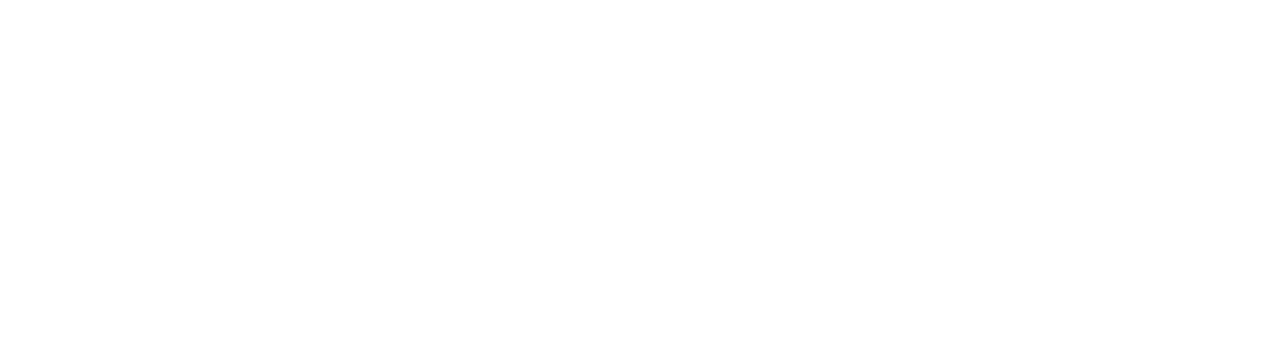
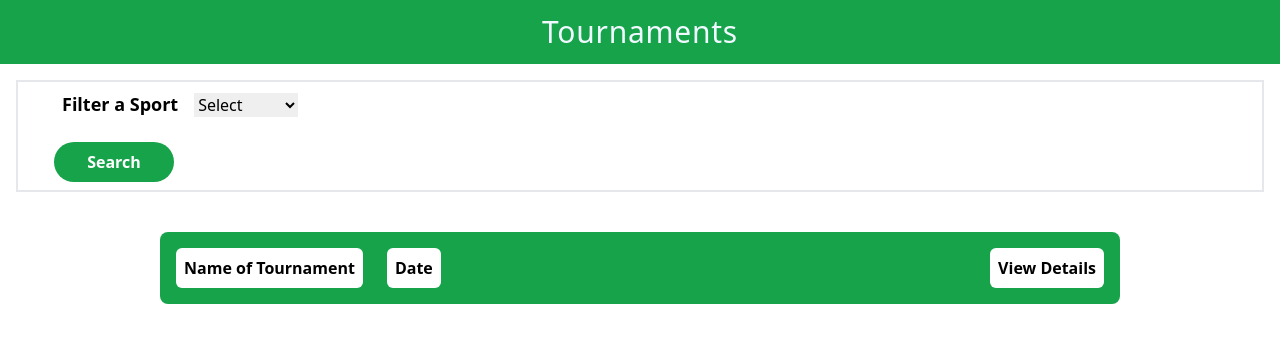
Before and after one commit to ar-rana/Sports-Management-Portal, a React (Create React App) app in the folder client/: page /tournaments in a window 1280 px wide. Before the commit this address had no page. Shown: the top 342 px of the page. Built offline with nearby package versions, Linux system fonts and the light colour scheme.

Commit message:
created tournaments page

```diff
--- a/client/src/App.js
+++ b/client/src/App.js
@@ -2,15 +2,17 @@ import React from "react";
 import { BrowserRouter, Routes, Route } from "react-router-dom";
 import Home from "./pages/Home";
 import Signup from "./pages/Signup";
+import Tournaments from "./pages/Tournaments";
 
 function App() {
   return (
     <div>
       <BrowserRouter>
-      <Routes>
-        <Route exact path="/" element={<Home/>}/>
-        <Route exact path="/signup" element={<Signup/>}/>
-      </Routes>
+        <Routes>
+          <Route exact path="/" element={<Home />} />
+          <Route exact path="/signup" element={<Signup />} />
+          <Route exact path="/tournaments" element={<Tournaments />} />
+        </Routes>
       </BrowserRouter>
     </div>
   );
--- /dev/null
+++ b/client/src/components/Navbar.js
@@ -0,0 +1,68 @@
+import React from "react";
+import logo from "../assets/Images/logo.png";
+
+const Navbar = () => {
+  return (
+    <div className="bg-green-100">
+      <nav className="bg-green-100 md:border-0 border-b-2 border-gray-200 z-100 sticky h-18 top-0">
+        <div className="max-w-screen-xl flex flex-wrap items-center justify-between mx-auto p-4">
+          <a className="flex items-center space-x-3 rtl:space-x-reverse">
+            <img src={logo} className="h-10" alt="" />
+          </a>
+          <div className="hidden w-full md:block md:w-auto">
+            <ul className="font-medium flex flex-col p-4 md:p-0 mt-4 border border-gray-100 rounded-lg bg-gray-50 md:flex-row md:space-x-8 rtl:space-x-reverse md:mt-0 md:border-0 md:bg-green-100 ">
+              <li>
+                <a
+                  href="/"
+                  className="block py-2 px-3 text-black rounded md:bg-transparent md:text-black md:p-0 md:hover:text-green-500"
+                >
+                  Home
+                </a>
+              </li>
+              <li>
+                <a
+                  href="#"
+                  className="block py-2 px-3 text-black rounded md:hover:bg-transparent md:border-0 md:hover:text-green-500 md:p-0"
+                >
+                  Tournaments
+                </a>
+              </li>
+              <li>
+                <a
+                  href="#"
+                  className="block py-2 px-3 text-black rounded md:hover:bg-transparent md:border-0 md:hover:text-green-500 md:p-0"
+                >
+                  Coaches
+                </a>
+              </li>
+              <li>
+                <a
+                  href="#"
+                  className="block py-2 px-3 rounded hover:bg-gray-100 md:hover:bg-transparent md:border-0 md:hover:text-green-500 md:p-0"
+                >
+                  About us
+                </a>
+              </li>
+            </ul>
+          </div>
+          <div className="flex space-x-2 px-8">
+            <a
+              className="bg-green-500 py-2 px-5 rounded-3xl text-white hover:shadow-md"
+              href="#"
+            >
+              Login
+            </a>
+            <a
+              className="bg-green-500 py-2 px-5 rounded-3xl text-white hover:shadow-md"
+              href="/signup"
+            >
+              Sign up
+            </a>
+          </div>
+        </div>
+      </nav>
+    </div>
+  );
+};
+
+export default Navbar;
--- a/client/src/pages/Home.js
+++ b/client/src/pages/Home.js
@@ -5,6 +5,7 @@ import logo from "../assets/Images/logo.png";
 
 function Home() {
   return (
+    <div>
       <div className="bg-green-100 h-screen">
         <nav className="bg-green-100 md:border-0 border-b-2 border-gray-200 z-100 sticky h-18 top-0">
           <div className="max-w-screen-xl flex flex-wrap items-center justify-between mx-auto p-4">
@@ -15,7 +16,7 @@ function Home() {
               <ul className="font-medium flex flex-col p-4 md:p-0 mt-4 border border-gray-100 rounded-lg bg-gray-50 md:flex-row md:space-x-8 rtl:space-x-reverse md:mt-0 md:border-0 md:bg-green-100 ">
                 <li>
                   <a
-                  href="#"
+                    href="/"
                     className="block py-2 px-3 text-black rounded md:bg-transparent md:text-black md:p-0 md:hover:text-green-500"
                   >
                     Home
@@ -23,7 +24,7 @@ function Home() {
                 </li>
                 <li>
                   <a
-                  href="#"
+                    href="/tournaments"
                     className="block py-2 px-3 text-black rounded md:hover:bg-transparent md:border-0 md:hover:text-green-500 md:p-0"
                   >
                     Tournaments
@@ -48,10 +49,16 @@ function Home() {
               </ul>
             </div>
             <div className="flex space-x-2 px-8">
-            <a className="bg-green-500 py-2 px-5 rounded-3xl text-white hover:shadow-md" href="#">
+              <a
+                className="bg-green-500 py-2 px-5 rounded-3xl text-white hover:shadow-md"
+                href="#"
+              >
                 Login
               </a>
-            <a className="bg-green-500 py-2 px-5 rounded-3xl text-white hover:shadow-md" href="/signup">
+              <a
+                className="bg-green-500 py-2 px-5 rounded-3xl text-white hover:shadow-md"
+                href="/signup"
+              >
                 Sign up
               </a>
             </div>
@@ -77,6 +84,7 @@ function Home() {
           </div>
         </div>
       </div>
+    </div>
   );
 }
 
--- a/client/src/pages/Signup.js
+++ b/client/src/pages/Signup.js
@@ -1,9 +1,11 @@
 import React from "react";
-import { ArrowLeftIcon, XMarkIcon } from "@heroicons/react/24/solid";
+import { ArrowLeftIcon } from "@heroicons/react/24/solid";
 import bg from "../assets/Images/bg.jpeg";
+import Navbar from "../components/Navbar";
 
 const Signup = () => {
   return (
+    <div>
       <div
         className="h-screen w-full flex items-center justify-center"
         style={{ backgroundImage: `url(${bg})`, backgroundSize: "cover" }}
@@ -16,28 +18,29 @@ const Signup = () => {
           <input
             type="text"
             placeholder="Username"
-          className="rounded-xl border-[1px] border-black w-auto xl:w-[85%] py-1 pl-2 bg-green-600 placeholder-white text-white focus:ring-0"
+            className="rounded-xl border-[1px] border-black w-auto xl:w-[85%] py-1 pl-2 bg-green-600 placeholder-white text-white focus:ring-0 border-none"
           />
           <input
             type="text"
             placeholder="Email"
-          className="rounded-xl border-[1px] border-black w-auto xl:w-[85%] py-1 pl-2 bg-green-600 placeholder-white text-white focus:ring-0"
+            className="rounded-xl border-[1px] border-black w-auto xl:w-[85%] py-1 pl-2 bg-green-600 placeholder-white text-white focus:ring-0 border-none"
           />
           <input
             type="text"
             placeholder="Create Password"
-          className="rounded-xl border-[1px] border-black w-auto xl:w-[85%] py-1 pl-2 bg-green-600 placeholder-white text-white focus:ring-0"
+            className="rounded-xl border-[1px] border-black w-auto xl:w-[85%] py-1 pl-2 bg-green-600 placeholder-white text-white focus:ring-0 border-none"
           />
           <input
             type="text"
             placeholder="Confirm Password"
-          className="rounded-xl border-[1px] border-black w-auto xl:w-[85%] py-1 pl-2 bg-green-600 placeholder-white text-white focus:ring-0"
+            className="rounded-xl border-[1px] border-black w-auto xl:w-[85%] py-1 pl-2 bg-green-600 placeholder-white text-white focus:ring-0 border-none"
           />
           <button className="px-6 py-2 bg-red-600 hover:bg-red-700 text-white rounded-xl mt-8 hover:shadow-md">
             SignUp
           </button>
         </div>
       </div>
+    </div>
   );
 };
 
--- /dev/null
+++ b/client/src/pages/Tournaments.js
@@ -0,0 +1,54 @@
+import React, { useState } from "react";
+
+const Tournaments = () => {
+  const [sport, setSport] = useState("");
+
+  const onOptionChangeHandler = (e) => {
+    e.preventDefault();
+    setSport(e.target.value);
+    alert(`sport value set to ${sport}`);
+  };
+  return (
+    <div>
+      <nav className="bg-green-600 h-16 w-full flex justify-center place-items-center  ">
+        <h1 className="text-sky-50 text-3xl font-medium tracking-wide">
+          Tournaments
+        </h1>
+      </nav>
+      <div className="m-4 border-2 p-2">
+        <form className="px-7" onSubmit={onOptionChangeHandler}>
+          <span className="font-bold p-2 text-lg pr-4">Filter a Sport</span>
+          <select onChange={(e) => setSport(e.target.value)}>
+            <option value="">Select</option>
+            <option value="Football">Football</option>
+            <option value="Cricket">Cricket</option>
+            <option value="Swimming">Swimming</option>
+            <option value="Badminton">Badminton</option>
+          </select>
+          <br />
+          <br />
+          <input
+            className="bg-green-600 rounded-3xl w-[120px] font-bold text-white hover:shadow-md h-10"
+            type="submit"
+            value="Search"
+          />
+        </form>
+      </div>
+      <div className="bg-white h-auto flex flex-col place-content-center justify-center">
+        <div className="flex flex-col items-center my-6 space-y-3 w-auto">
+          <div className="bg-green-600 w-[75%] flex flex-col sm:flex-row rounded-lg">
+            <div className="space-x-2 flex">
+              <span className="bg-white m-4 rounded-md font-bold p-2">
+                Name of Tournament
+              </span>
+              <span className="bg-white m-4 rounded-md font-bold p-2" >Date</span>
+            </div>
+            <span className="xl:ml-auto bg-white m-4 rounded-md font-bold p-2 cursor-pointer">View Details</span>
+          </div>
+        </div>
+      </div>
+    </div>
+  );
+};
+
+export default Tournaments;
```
Lines whose indentation alone changed are shown as unchanged.
